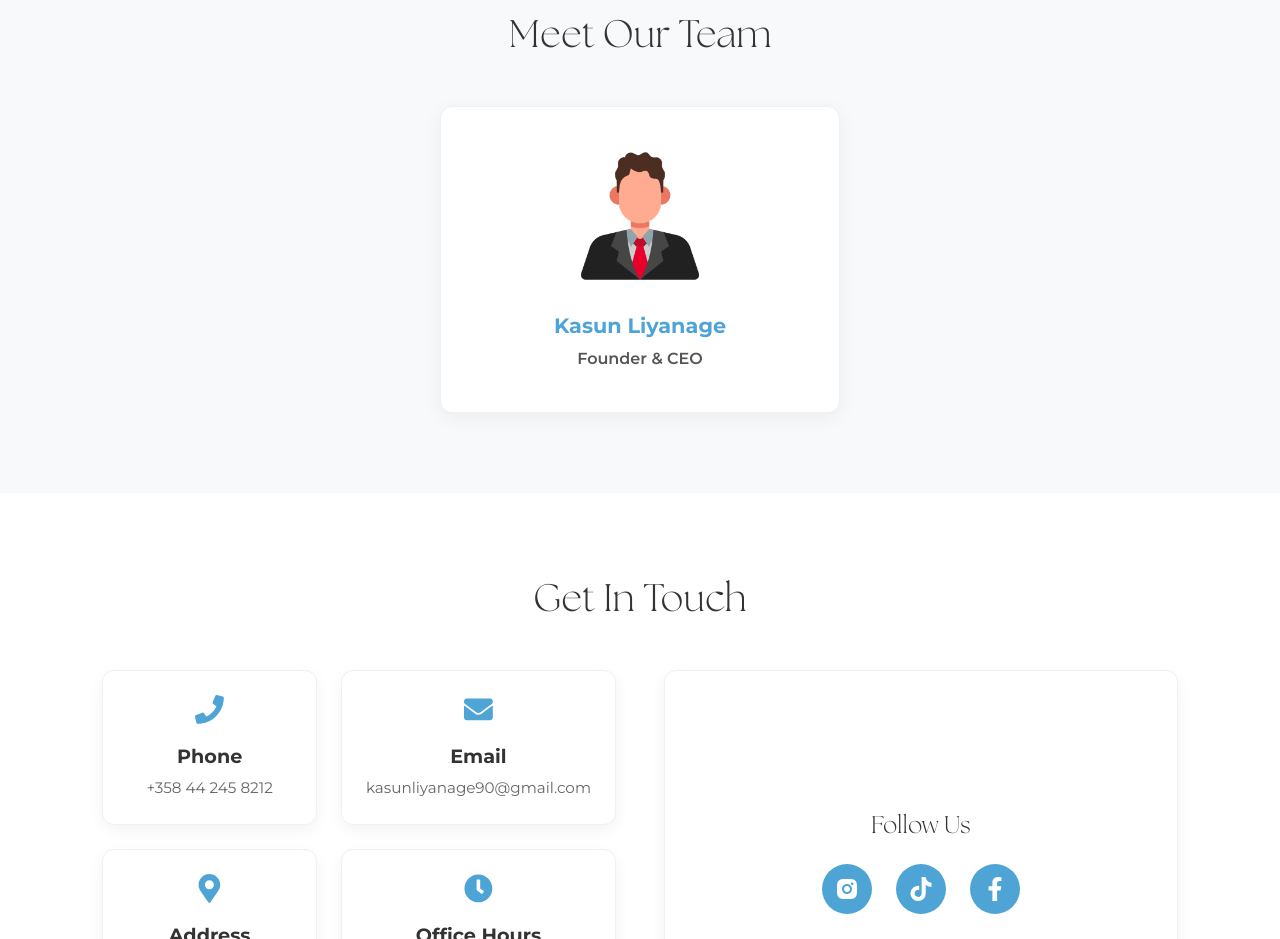
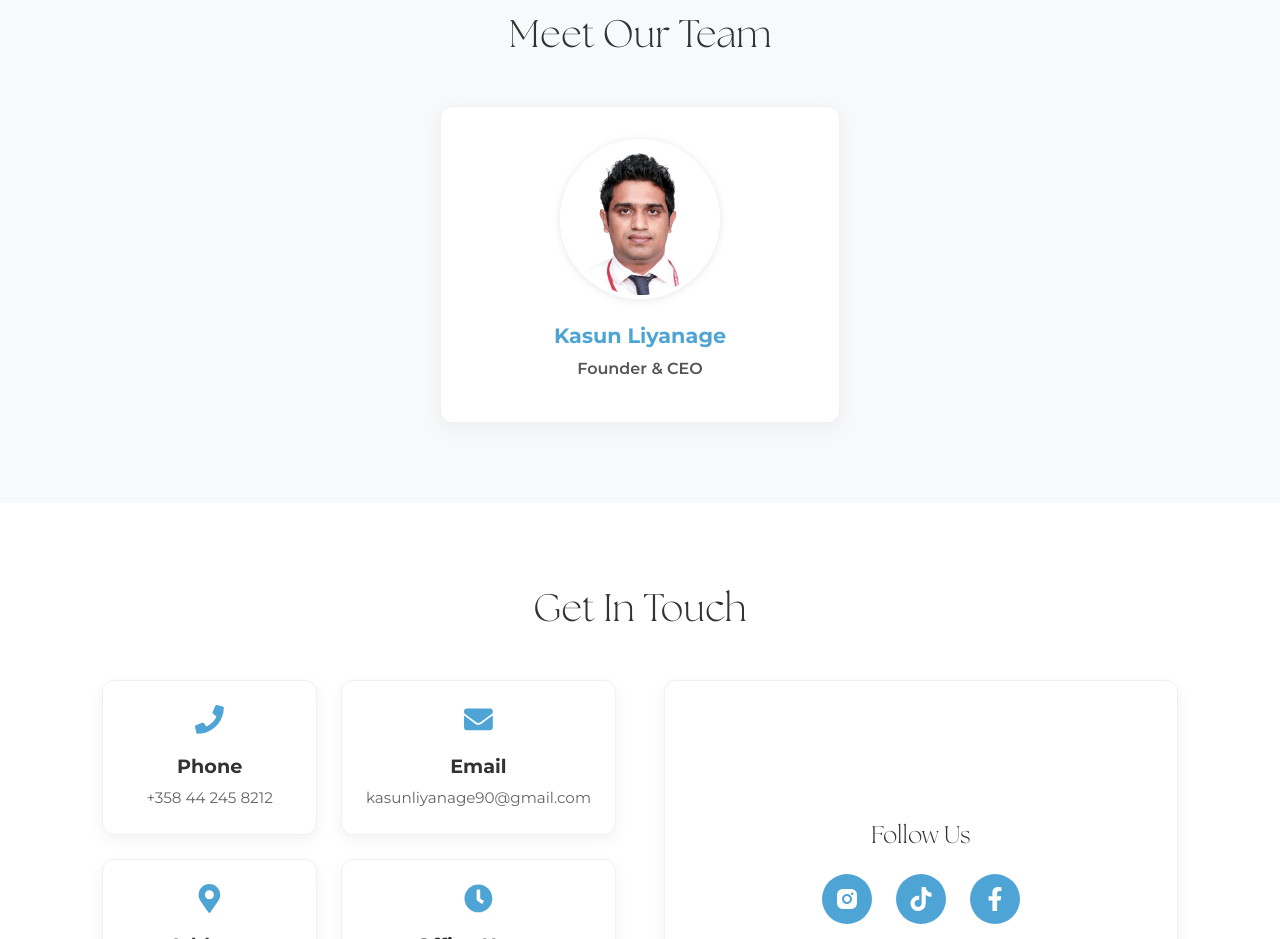
Before and after one commit to thenukaubayasena/cocobudget-travels, a React (Create React App) app: page /about-us in a window 1280 px wide. Shown: the part 2580-3519 px from the top of the page. Built offline with nearby package versions, Linux system fonts and the light colour scheme; a web font is replaced by a local one.

Commit message:
add team member image to about us page

```diff
--- a/src/routes/AboutUs.jsx
+++ b/src/routes/AboutUs.jsx
@@ -524,8 +524,12 @@ const TeamMember = styled(motion.div)`
 `;
 
 const TeamImage = styled.div`
-  width: 150px;
-  height: 150px;
+  width: 160px;
+  height: 160px;
+  border-radius: 50%;
+  object-fit: cover;
+  border: 4px solid white;
+  box-shadow: 0 1px 8px rgba(0,0,0,0.1);
   background: url(${memberImage}) center/cover no-repeat;
   margin: 0 auto;
   display: flex;
```
Also changed, not shown: src/assets/homeAssets/member.png.
